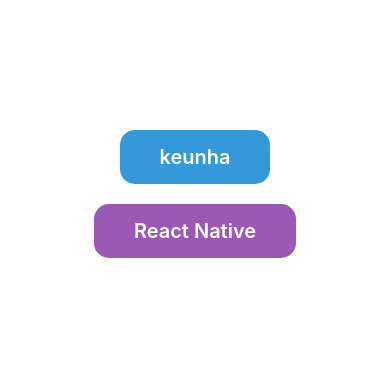
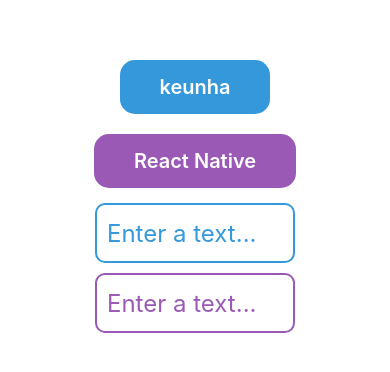
Before and after one commit to l33keunha/react-native, a React Native app in the folder react-native-style/: screen / in a window 390 px wide. Shown: the part 228-600 px from the top of the page. Built offline with nearby package versions, Linux system fonts and the light colour scheme.

Commit message:
스타일드 컴포넌트 - attrs 사용

```diff
--- a/react-native-style/src/App.js
+++ b/react-native-style/src/App.js
@@ -1,6 +1,7 @@
 import React from 'react';
 import styled from 'styled-components/native';
 import Button from './components/Button';
+import Input from './components/Input';
 
 const Container = styled.View`
     flex: 1;
@@ -14,6 +15,8 @@
         <Container>
             <Button title="keunha"/>
             <Button title="React Native"/>
+            <Input borderColor="#3498db"/>
+            <Input borderColor="#9b59b6"/>
         </Container>
     )
 };
--- /dev/null
+++ b/react-native-style/src/components/Input.js
@@ -0,0 +1,23 @@
+import React from "react";
+import styled from "styled-components/native";
+
+/* 스타일드 컴포넌트의 attrs를 이용해서 props로 전달된 borderColor값에 따라 Input 컴포넌트의 디자인 변경 */
+const StyledInput = styled.TextInput.attrs(props => ({
+    placeholder: 'Enter a text...',
+    placeholderTextColor: props.borderColor
+}))`
+    width: 200px;
+    height: 60px;
+    margin: 5px;
+    padding: 10px;
+    border-radius: 10px;
+    border: 2px;
+    border-color: ${props => props.borderColor};
+    font-size: 24px;
+`;
+
+const Input = props => {
+    return <StyledInput borderColor={props.borderColor} />;
+};
+
+export default Input;
```
